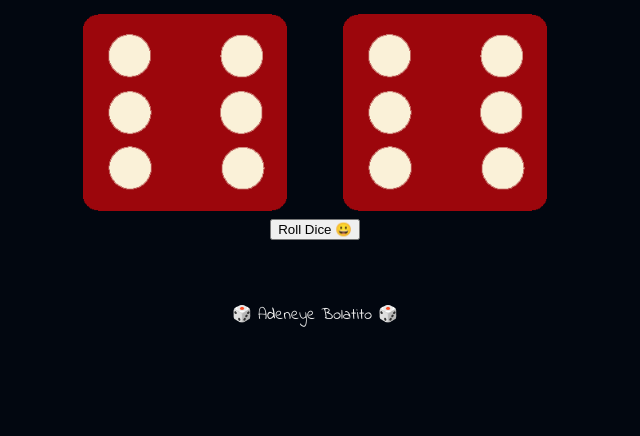
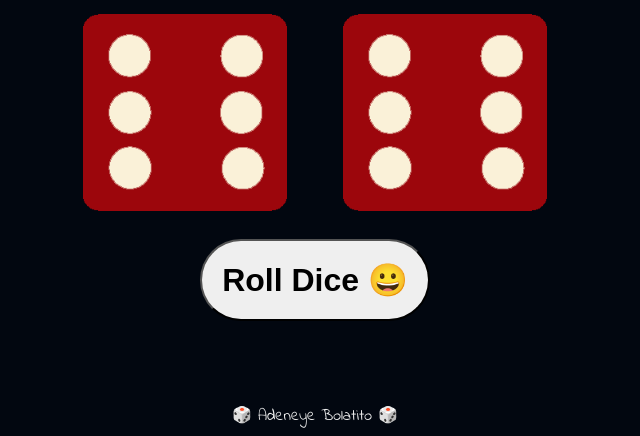
Before and after one commit to TitoAdeneye/Dice-Game, a plain HTML site: page index.html in a window 1280 px wide. Shown: the part 411-847 px from the top of the page, without its empty margins (325-965 px from the left). Before the commit the page ends 800 px from the top, so only its background shows below. Drawn offline with Linux system fonts and the light colour scheme.

Commit message:
Update style.css

```diff
--- a/style.css
+++ b/style.css
@@ -1,13 +1,12 @@
 .container {
-    width: 70%;
     margin: auto;
     text-align: center;
+    width: 70%;
   }
 
   .dice {
+    display: inline-block;
     text-align: center;
-    display: inline-block;
-
   }
 
   body {
@@ -15,35 +14,42 @@
   }
 
   h1 {
+    color: #4ECCA3;
+    font-family: 'Lobster', cursive;
+    font-size: 8rem;
     margin: 20px;
-    font-family: 'Lobster', cursive;
     text-shadow: 5px 0 #232931;
-    font-size: 8rem;
-    color: #4ECCA3;
   }
 
   h2 {
+    color: #4ECCA3;
+    font-family: 'Lobster', cursive;
+    font-size: 5rem;
     margin: 10px;
-    font-family: 'Lobster', cursive;
     text-shadow: 2px 0 #566271;
-    font-size: 5rem;
-    color: #4ECCA3;
   }
 
   p {
-    font-size: 2rem;
     color: #4ECCA3;
     font-family: 'Indie Flower', cursive;
+    font-size: 2rem;
   }
 
   img {
     width: 80%;
   }
 
+  button{
+    border-radius: 3em;
+    font-size: xx-large;
+    font-weight: bolder;
+    margin: 20px;
+    padding: 20px;
+  }
+
   footer {
+    color: #EEEEEE;
+    font-family: 'Indie Flower', cursive;
     margin-top: 5%;
-    color: #EEEEEE;
     text-align: center;
-    font-family: 'Indie Flower', cursive;
-
   }
```
